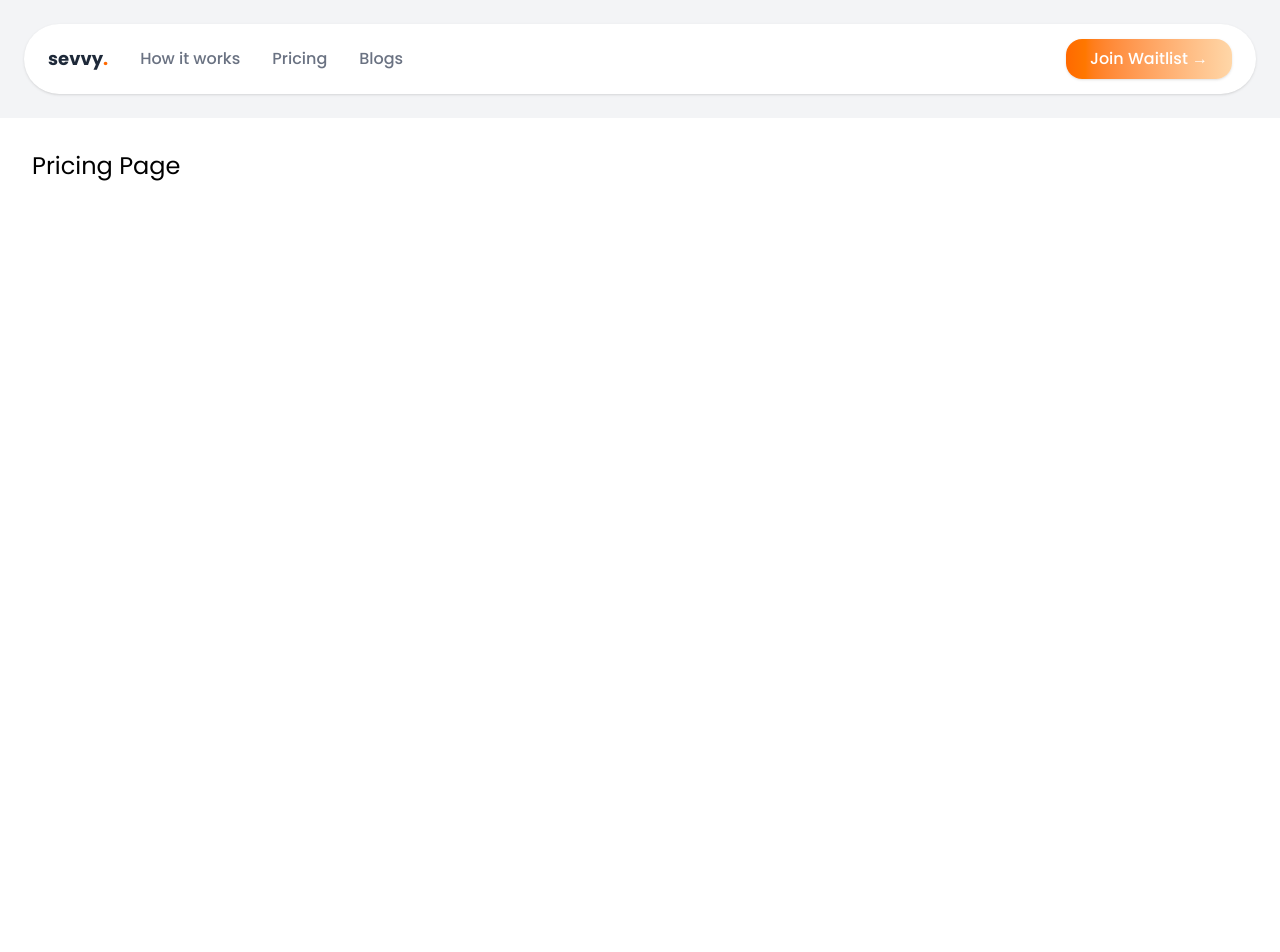
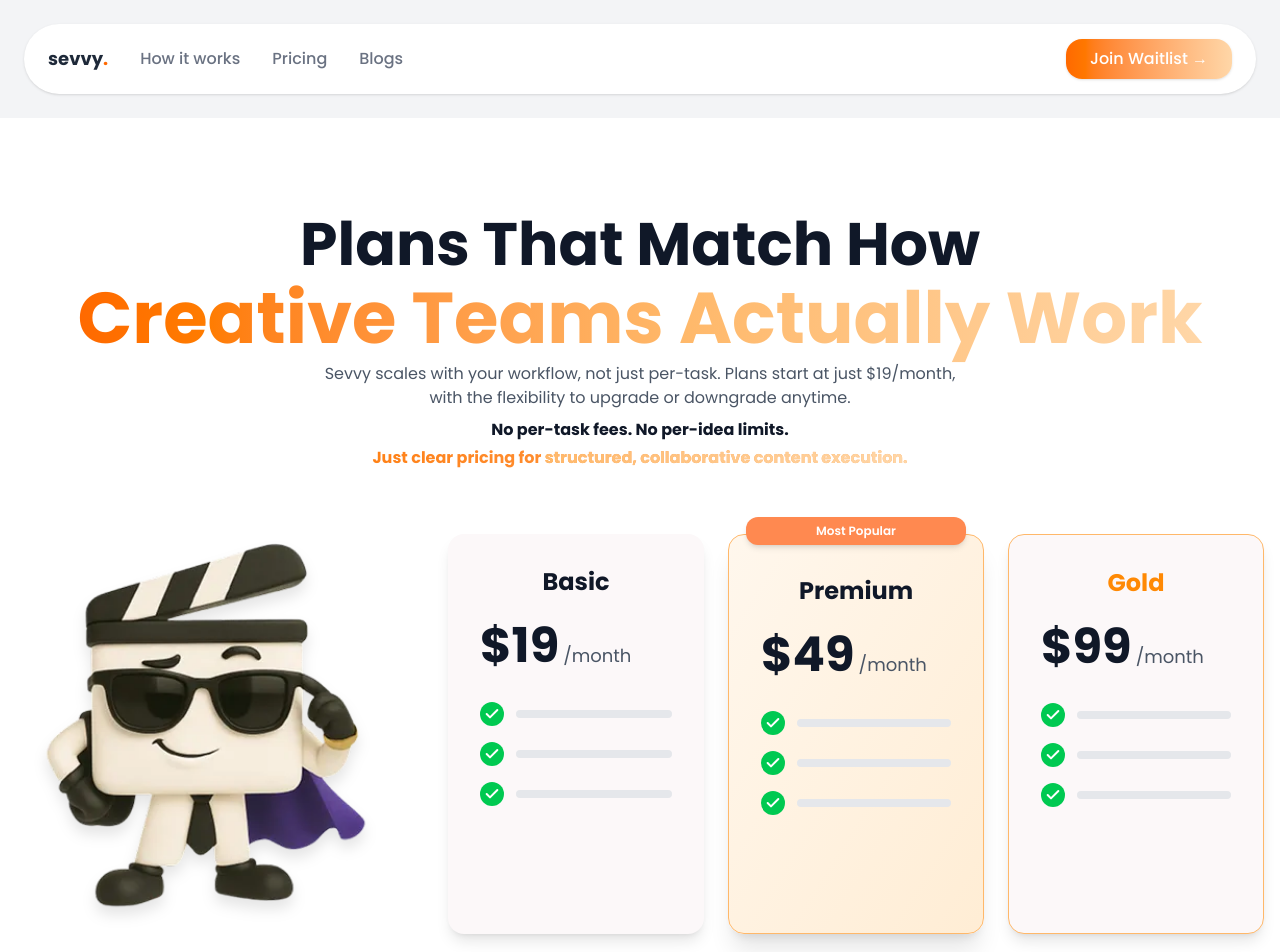
Before and after one commit to alihussnain1122/Sevvy, a React (Vite) app: page /pricing in a window 1280 px wide. Shown: the top 952 px of the page. Before the commit the page ends 800 px from the top, so only its background shows below. Built offline with nearby package versions, Linux system fonts and the light colour scheme; the HTML template or start-up script is replaced by a standard one; a web font is replaced by a local one.

Commit message:
Hero section of page-3

```diff
--- /dev/null
+++ b/src/components/Pricing/Hero.jsx
@@ -0,0 +1,179 @@
+import React from 'react';
+
+// Check icon component
+const CheckIcon = () => (
+  <svg
+    xmlns="http://www.w3.org/2000/svg"
+    viewBox="0 0 24 24"
+    fill="none"
+    stroke="currentColor"
+    strokeWidth="3"
+    strokeLinecap="round"
+    strokeLinejoin="round"
+    className="w-4 h-4 text-white"
+  >
+    <polyline points="20 6 9 17 4 12" />
+  </svg>
+);
+
+const PricingHero = () => {
+  return (
+    <section className="w-full py-16 lg:py-24">
+      <div className="max-w-7xl mx-auto px-6 lg:px-8">
+        {/* Heading Section */}
+        <div className="text-center mb-12 lg:mb-16">
+          <h1 className="text-4xl lg:text-5xl xl:text-6xl font-bold mb-2">
+            <span className="text-gray-900">Plans That Match How</span>
+          </h1>
+          <h2 className="text-5xl lg:text-6xl xl:text-7xl font-bold mb-2">
+            <span className="bg-gradient-to-r from-orange-500 to-orange-300 bg-clip-text text-transparent">
+              Creative Teams{' '}
+            </span>
+            <span className="bg-gradient-to-r from-orange-300 to-orange-200 bg-clip-text text-transparent">Actually Work</span>
+          </h2>
+
+          <p className="text-gray-600 text-sm lg:text-base max-w-2xl mx-auto mb-2">
+            Sevvy scales with your workflow, not just per-task. Plans start at just $19/month,
+            <br className="hidden sm:block" />
+            with the flexibility to upgrade or downgrade anytime.
+          </p>
+
+          <div className="space-y-1">
+            <p className="text-sm lg:text-base font-bold text-gray-900">
+              No per-task fees. No per-idea limits.
+            </p>
+            <p className="text-sm lg:text-base font-bold bg-gradient-to-r from-orange-500 to-orange-300 bg-clip-text text-transparent">
+              Just clear pricing for <span className="bg-gradient-to-r from-orange-300 to-orange-200 bg-clip-text text-transparent">structured, collaborative content execution.</span>
+            </p>
+          </div>
+        </div>
+
+        {/* Two Column Layout - Mascot and Cards */}
+        <div className="flex flex-col lg:flex-row items-end lg:items-center justify-center gap-8 lg:gap-12">
+          {/* Mascot Image - Left Side */}
+          <div className="flex justify-center lg:justify-start lg:flex-shrink-0">
+            <img
+              src="/Pricing/hero/mascot.webp"
+              alt="Sevvy Mascot"
+              className="w-64 h-64 lg:w-80 lg:h-80 xl:w-96 xl:h-96 object-contain drop-shadow-xl"
+            />
+          </div>
+
+          {/* Pricing Cards - Right Side */}
+          <div className="flex flex-col sm:flex-row gap-4 lg:gap-6 w-full lg:w-auto items-stretch sm:items-end">
+            {/* Basic Card */}
+            <div className="bg-[#fcf8f9] rounded-2xl shadow-lg p-6 lg:p-8 w-full sm:w-60 lg:w-64 min-h-[400px] flex flex-col">
+              <h3 className="text-2xl font-bold text-center text-gray-900 mb-6">Basic</h3>
+
+              <div className="mb-8">
+                <div className="flex items-baseline">
+                  <span className="text-gray-900 text-4xl lg:text-5xl font-bold">$19</span>
+                  <span className="text-gray-600 text-lg ml-1">/month</span>
+                </div>
+              </div>
+
+              {/* Features */}
+              <div className="space-y-4 flex-grow">
+                <div className="flex items-center gap-3">
+                  <div className="flex-shrink-0 w-6 h-6 rounded-full bg-green-500 flex items-center justify-center">
+                    <CheckIcon />
+                  </div>
+                  <div className="flex-grow h-2 bg-gray-200 rounded-full"></div>
+                </div>
+                <div className="flex items-center gap-3">
+                  <div className="flex-shrink-0 w-6 h-6 rounded-full bg-green-500 flex items-center justify-center">
+                    <CheckIcon />
+                  </div>
+                  <div className="flex-grow h-2 bg-gray-200 rounded-full"></div>
+                </div>
+                <div className="flex items-center gap-3">
+                  <div className="flex-shrink-0 w-6 h-6 rounded-full bg-green-500 flex items-center justify-center">
+                    <CheckIcon />
+                  </div>
+                  <div className="flex-grow h-2 bg-gray-200 rounded-full"></div>
+                </div>
+              </div>
+            </div>
+
+            {/* Premium Card - Most Popular */}
+            <div className="bg-gradient-to-br from-orange-50 to-orange-100 border-1 border-orange-300 rounded-2xl shadow-xl p-6 lg:p-8 w-full sm:w-60 lg:w-64 min-h-[400px] flex flex-col relative">
+              {/* Most Popular Badge */}
+              <div className="absolute -top-1 left-0 right-0 flex justify-center -translate-y-1/2">
+                <span className="bg-[#ff8950] text-white text-center text-xs font-semibold w-[220px] px-4 py-1.5 rounded-xl shadow-md">
+                  Most Popular
+                </span>
+              </div>
+
+              <h3 className="text-2xl font-bold text-center text-gray-900 mb-6 mt-2">Premium</h3>
+
+              <div className="mb-8">
+                <div className="flex items-baseline">
+                  <span className="text-gray-900 text-4xl lg:text-5xl font-bold">$49</span>
+                  <span className="text-gray-600 text-lg ml-1">/month</span>
+                </div>
+              </div>
+
+              {/* Features */}
+              <div className="space-y-4 flex-grow">
+                <div className="flex items-center gap-3">
+                  <div className="flex-shrink-0 w-6 h-6 rounded-full bg-green-500 flex items-center justify-center">
+                    <CheckIcon />
+                  </div>
+                  <div className="flex-grow h-2 bg-gray-200 rounded-full"></div>
+                </div>
+                <div className="flex items-center gap-3">
+                  <div className="flex-shrink-0 w-6 h-6 rounded-full bg-green-500 flex items-center justify-center">
+                    <CheckIcon />
+                  </div>
+                  <div className="flex-grow h-2 bg-gray-200 rounded-full"></div>
+                </div>
+                <div className="flex items-center gap-3">
+                  <div className="flex-shrink-0 w-6 h-6 rounded-full bg-green-500 flex items-center justify-center">
+                    <CheckIcon />
+                  </div>
+                  <div className="flex-grow h-2 bg-gray-200 rounded-full"></div>
+                </div>
+              </div>
+            </div>
+
+            {/* Gold Card */}
+            <div className="bg-[#fcf8f9] border-1 border-orange-300 rounded-2xl shadow-lg p-6 lg:p-8 w-full sm:w-60 lg:w-64 min-h-[400px] flex flex-col">
+              <h3 className="text-2xl font-bold text-center text-orange-400 mb-6">Gold</h3>
+
+              <div className="mb-8">
+                <div className="flex items-baseline">
+                  <span className="text-gray-900 text-4xl lg:text-5xl font-bold">$99</span>
+                  <span className="text-gray-600 text-lg ml-1">/month</span>
+                </div>
+              </div>
+
+              {/* Features */}
+              <div className="space-y-4 flex-grow">
+                <div className="flex items-center gap-3">
+                  <div className="flex-shrink-0 w-6 h-6 rounded-full bg-green-500 flex items-center justify-center">
+                    <CheckIcon />
+                  </div>
+                  <div className="flex-grow h-2 bg-gray-200 rounded-full"></div>
+                </div>
+                <div className="flex items-center gap-3">
+                  <div className="flex-shrink-0 w-6 h-6 rounded-full bg-green-500 flex items-center justify-center">
+                    <CheckIcon />
+                  </div>
+                  <div className="flex-grow h-2 bg-gray-200 rounded-full"></div>
+                </div>
+                <div className="flex items-center gap-3">
+                  <div className="flex-shrink-0 w-6 h-6 rounded-full bg-green-500 flex items-center justify-center">
+                    <CheckIcon />
+                  </div>
+                  <div className="flex-grow h-2 bg-gray-200 rounded-full"></div>
+                </div>
+              </div>
+            </div>
+          </div>
+        </div>
+      </div>
+    </section>
+  );
+};
+
+export default PricingHero;
--- a/src/pages/Pricing.jsx
+++ b/src/pages/Pricing.jsx
@@ -1,3 +1,9 @@
+import PricingHero from "../components/Pricing/Hero";
+
 export default function Pricing() {
-  return <div className="p-8 text-2xl">Pricing Page</div>;
+  return(
+    <>
+    <PricingHero />
+    </>
+  );
 }
```
Also changed, not shown: public/Pricing/hero/mascot.webp (added), public/Pricing/teams/image.webp (added).
